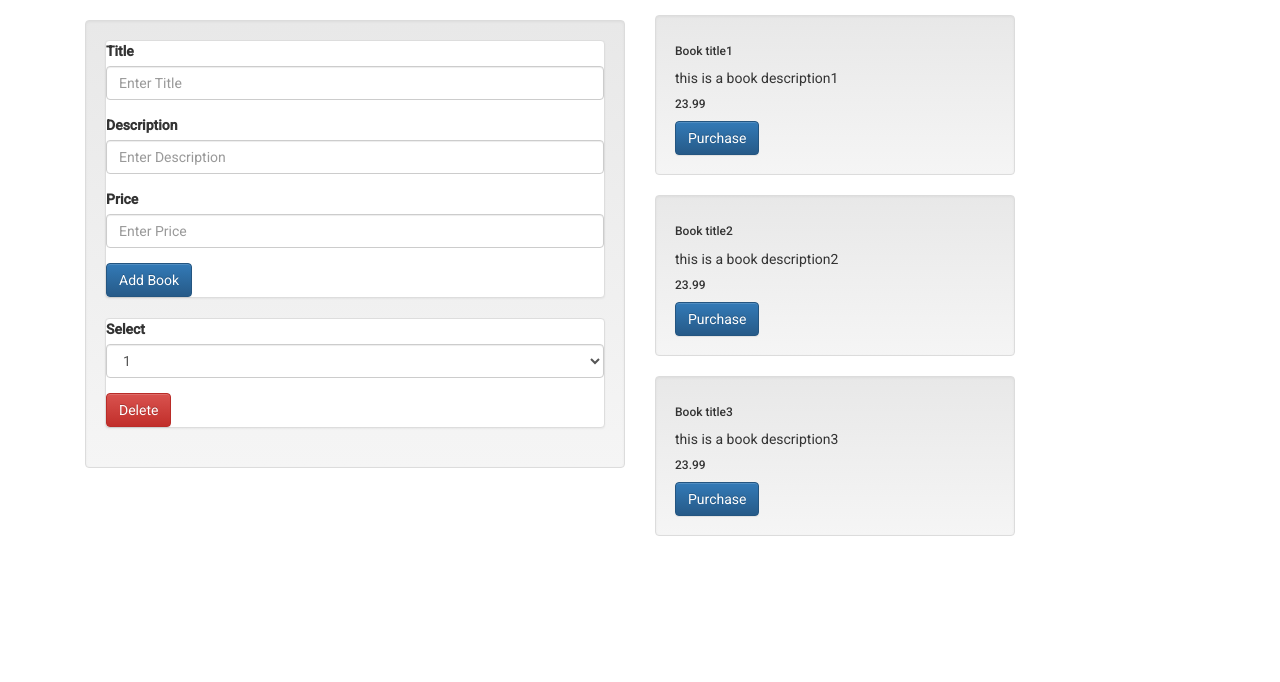
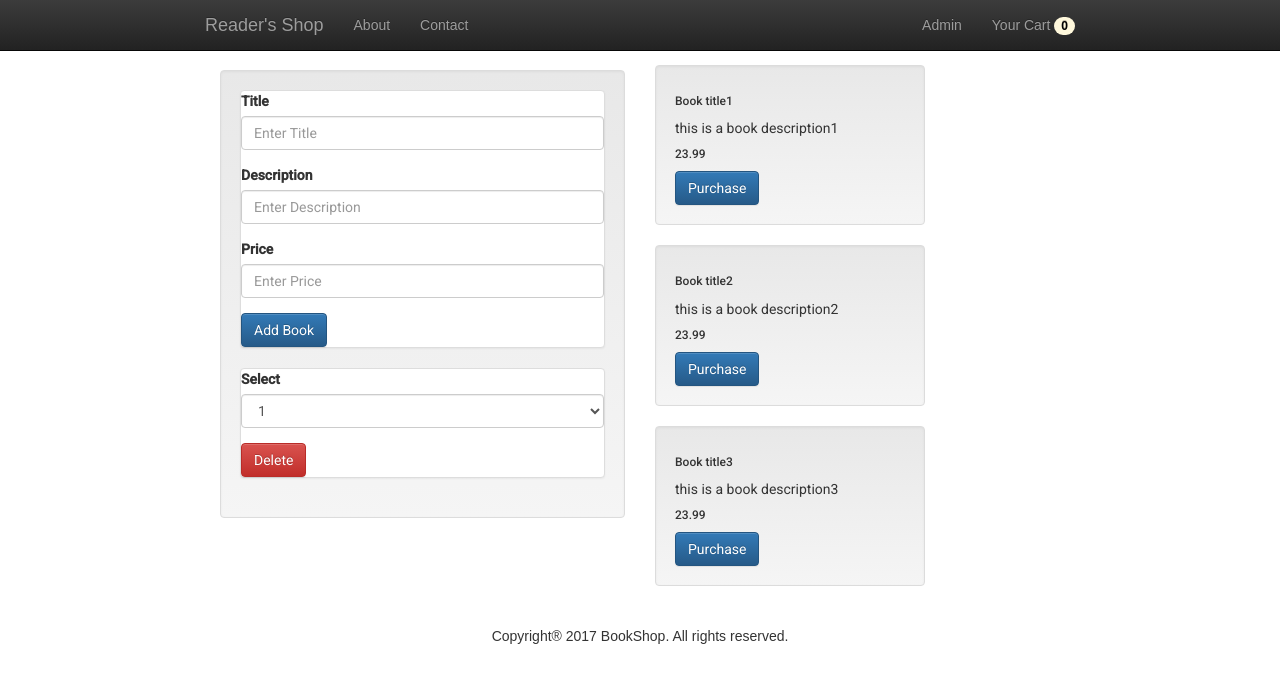
Before and after one commit to murali101002/Reader-s-Shop, a React (Create React App) app: page / in a window 1280 px wide. Shown: the top 682 px of the page. Built offline with nearby package versions, Linux system fonts and the light colour scheme.

Commit message:
changes: -create nvabr and footers -create badge to display the count of cart items

```diff
--- a/package.json
+++ b/package.json
@@ -8,6 +8,7 @@
     "react-dom": "^16.0.0",
     "react-redux": "^5.0.6",
     "react-router": "^4.2.0",
+    "react-router-bootstrap": "^0.24.4",
     "react-scripts": "1.0.17",
     "redux": "^3.7.2",
     "redux-logger": "^3.0.6"
--- a/src/App.css
+++ b/src/App.css
@@ -1,5 +1,36 @@
 .App {
   font-family: 'Roboto', sans-serif;
+}
+
+body{
+  margin-top: 50px;
+  margin-bottom: 50px;
+}
+
+.container{
+  width: auto;
+  max-width: 900px;
+  min-height: 100%;
+  padding: 0 15px;
+}
+
+.container .footer-text{
+  margin: 20px 0;
+  position: relative;
+}
+
+/* .footer{
+  max-height: 50px;
+  position: absolute;
+  background-color: black;
+  color: gray;
+  width:100%;
+  bottom: 0px;
+} */
+
+.badge{
+  background-color: cornsilk;
+  color: black;
 }
 
 .App-logo {
--- a/src/App.js
+++ b/src/App.js
@@ -7,7 +7,6 @@ import { Grid, Col, Row } from 'react-bootstrap';
 import BookList from './components/BookList';
 import BookForm from './components/bookForm';
 import Cart from './components/cart';
-
 
 class App extends Component {
   componentDidMount() {
--- /dev/null
+++ b/src/components/footer.js
@@ -0,0 +1,14 @@
+import React from 'react';
+
+class Footer extends React.Component{
+  render(){
+    return (
+      <footer className="footer text-center">
+        <div className="container">
+          <p className="footer-text">Copyright&reg; 2017 BookShop. All rights reserved.</p>
+        </div>
+      </footer>
+    );
+  }
+}
+export default Footer;
--- /dev/null
+++ b/src/components/menu.js
@@ -0,0 +1,43 @@
+import React from 'react';
+import { Nav, Navbar, NavItem, Badge } from 'react-bootstrap';
+import {connect} from 'react-redux';
+
+class Menu extends React.Component {
+  getCartItemsCount(){
+    this.props.cart.map(book=>book.qty).reduce((sum, value)=>sum+value, 0);
+  }
+  render() {
+    return (
+      <Navbar inverse fixedTop>
+        <Navbar.Header>
+          <Navbar.Brand>
+            <a href="#">Reader's Shop</a>
+          </Navbar.Brand>
+          <Navbar.Toggle />
+        </Navbar.Header>
+        <Navbar.Collapse>
+          <Nav>
+            <NavItem eventKey={1} href="/about">About</NavItem>
+            <NavItem eventKey={2} href="/contact">Contact</NavItem>
+          </Nav>
+          <Nav pullRight>
+            <NavItem eventKey={1} href="/admin">Admin</NavItem>
+            <NavItem
+              eventKey={2} href="/cart">
+              Your Cart&nbsp;
+              <Badge className="badge">{this.props.cart.map(book=>book.qty).reduce((sum, value)=>sum+value, 0)}</Badge>
+            </NavItem>
+          </Nav>
+        </Navbar.Collapse>
+      </Navbar>
+    );
+  }
+}
+
+const mapStateToProps = state=>{
+  return {
+    cart: state.cart.cart
+  }
+}
+
+export default connect(mapStateToProps)(Menu);
--- a/src/index.js
+++ b/src/index.js
@@ -7,12 +7,18 @@ import {Provider} from 'react-redux';
 import {createStore, applyMiddleware} from 'redux';
 import logger from 'redux-logger';
 import reducers from './reducers';
+import Menu from './components/menu';
+import Footer from './components/footer';
 
 const middleware = applyMiddleware(logger);
 const store = createStore(reducers, middleware);
 
 ReactDOM.render(
 <Provider store={store}>
-  <App />
+  <div id="container">
+    <Menu />
+    <App />
+    <Footer />
+  </div>
 </Provider>, document.getElementById('root'));
 registerServiceWorker();
```
Also changed, not shown: 1 other file (tests, documents, lock files or other folders).
